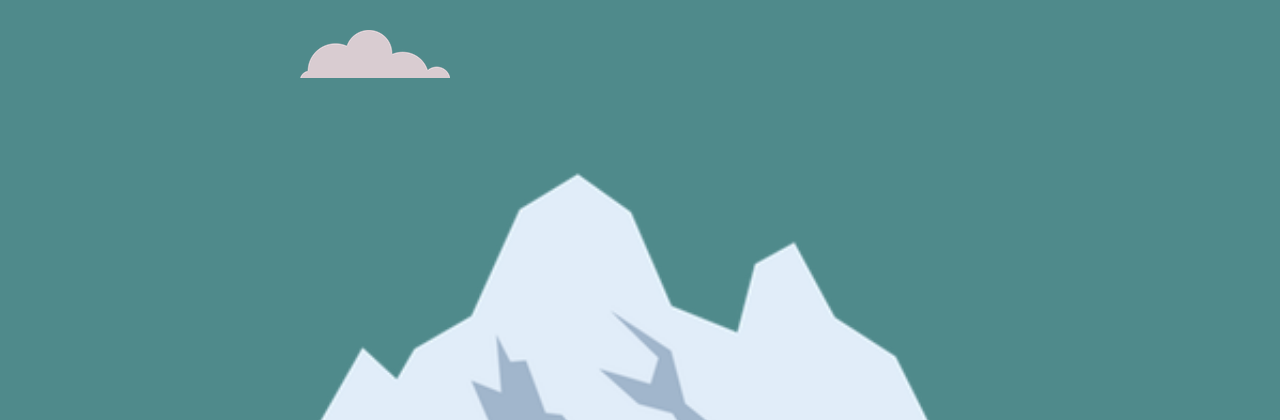
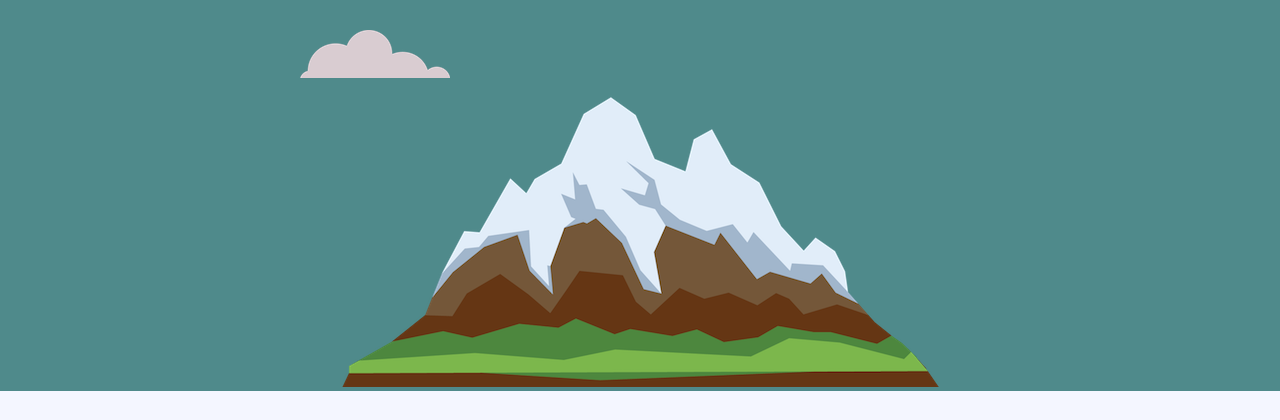
Before and after one commit to KivxD/personal-site, a plain HTML site: page index.html in a window 1280 px wide. Shown: the part 380-800 px from the top of the page. Drawn offline with Linux system fonts and the light colour scheme.

Commit message:
Update styles.css

```diff
--- a/css/styles.css
+++ b/css/styles.css
@@ -22,6 +22,10 @@ h3 {
 p {
   font-family: 'Merriweather', serif;
   font-size: 1.3em;
+}
+
+img{
+  overflow: hidden;
 }
 
 .top-container {
@@ -52,15 +56,11 @@ p {
 .bottom-cloud {
   position: absolute;
   left: 300px;
-
-
 }
 
 .mountain{
 max-width: 100%;
 max-height: 100%;
-height: auto;
-width: 100vw;
 }
 
 .graduated-icon {
```
